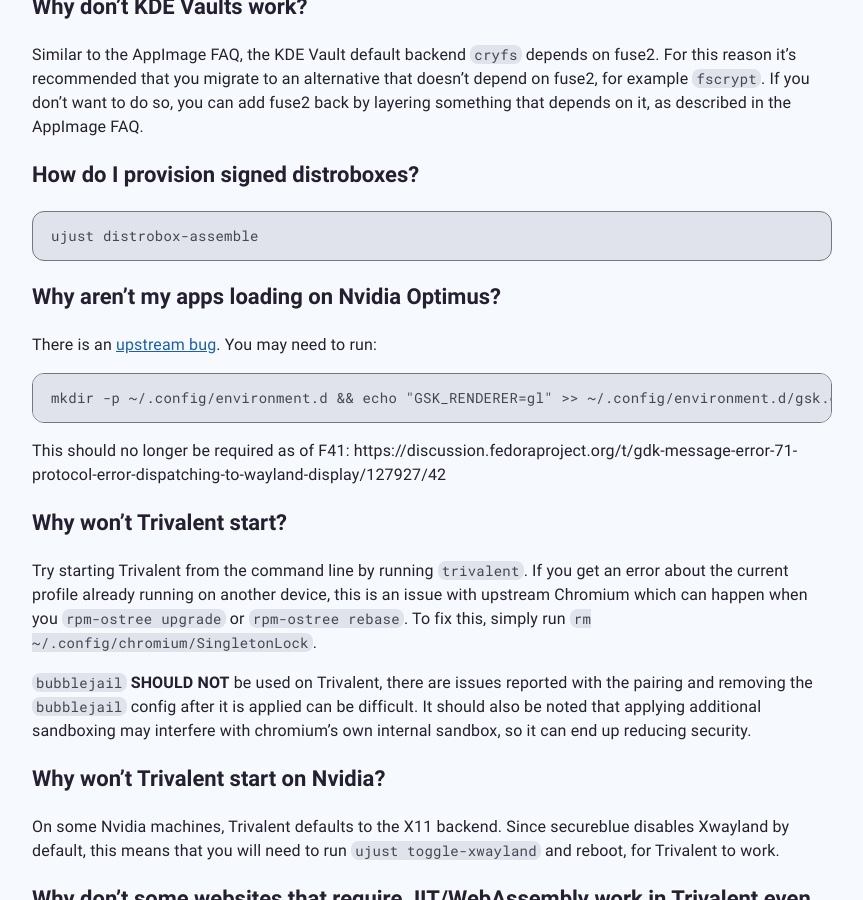
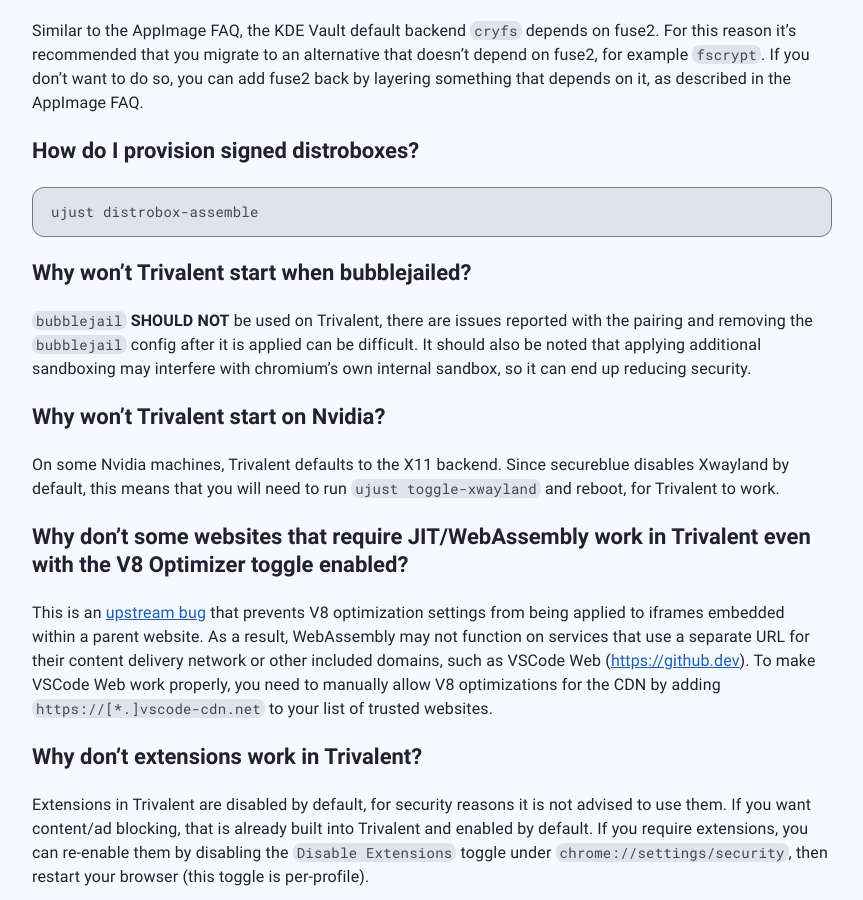
Before and after one commit to secureblue/secureblue.github.io, a Jekyll site: the page built from content/FAQ.md, in a window 1280 px wide and 900 px high, scrolled down 3997 px. Shown: the whole window, without its empty margins (208-1071 px from the left). Built offline with Jekyll 4.4.1, drawn with Linux system fonts in a browser that asks for light colours; some of the changed text lies outside the part shown.

Commit message:
docs: Trivalent-related cleanup

````diff
--- a/content/FAQ.md
+++ b/content/FAQ.md
@@ -26,10 +26,9 @@
 - [Why don't my AppImages work?](#appimage)
 - [Why don't KDE Vaults work?](#kde-vaults)
 - [How do I provision signed distroboxes?](#distrobox-assemble)
-- [Why aren't my apps loading on Nvidia Optimus?](#nvidia-optimus)
-- [Why won't Trivalent start?](#trivalent-start)
-- [Why won't Trivalent start on Nvidia?](#trivalent-start-nvidia)
-- [Why don't some websites that require JIT/WebAssembly work in Trivalent even with the V8 Optimizer toggle enabled?](#trivalent-exceptions)
+- [Why won't Trivalent start when bubblejailed?](#trivalent-bubblejail)
+- [Why won't Trivalent start on Nvidia?](#trivalent-nvidia)
+- [Why don't some websites that require JIT/WebAssembly work in Trivalent even with the V8 Optimizer toggle enabled?](#trivalent-v8-exceptions)
 - [Why don't extensions work in Trivalent?](#trivalent-extensions)
 - [How do I customize secureblue?](#customization)
 
@@ -169,31 +168,18 @@
 ujust distrobox-assemble
 ```
 
-### Why aren't my apps loading on Nvidia Optimus?
-{: #nvidia-optimus}
-
-There is an [upstream bug](https://discussion.fedoraproject.org/t/gdk-message-error-71-protocol-error-dispatching-to-wayland-display/127927/21). You may need to run:
-
-```
-mkdir -p ~/.config/environment.d && echo "GSK_RENDERER=gl" >> ~/.config/environment.d/gsk.conf
-```
-
-This should no longer be required as of F41: https://discussion.fedoraproject.org/t/gdk-message-error-71-protocol-error-dispatching-to-wayland-display/127927/42
-
-### Why won't Trivalent start?
-{: #trivalent-start}
-
-Try starting Trivalent from the command line by running `trivalent`. If you get an error about the current profile already running on another device, this is an issue with upstream Chromium which can happen when you `rpm-ostree upgrade` or `rpm-ostree rebase`. To fix this, simply run `rm ~/.config/chromium/SingletonLock`.
+### Why won't Trivalent start when bubblejailed?
+{: #trivalent-bubblejail}
 
 `bubblejail` **SHOULD NOT** be used on Trivalent, there are issues reported with the pairing and removing the `bubblejail` config after it is applied can be difficult. It should also be noted that applying additional sandboxing may interfere with chromium's own internal sandbox, so it can end up reducing security.
 
 ### Why won't Trivalent start on Nvidia?
-{: #trivalent-start-nvidia}
+{: #trivalent-nvidia}
 
 On some Nvidia machines, Trivalent defaults to the X11 backend. Since secureblue disables Xwayland by default, this means that you will need to run `ujust toggle-xwayland` and reboot, for Trivalent to work.
 
 ### Why don't some websites that require JIT/WebAssembly work in Trivalent even with the V8 Optimizer toggle enabled?
-{: #trivalent-exceptions}
+{: #trivalent-v8-exceptions}
 
 This is an [upstream bug](https://issues.chromium.org/issues/373893056) that prevents V8 optimization settings from being applied to iframes embedded within a parent website. As a result, WebAssembly may not function on services that use a separate URL for their content delivery network or other included domains, such as VSCode Web ([https://github.dev](https://github.dev)). To make VSCode Web work properly, you need to manually allow V8 optimizations for the CDN by adding `https://[*.]vscode-cdn.net` to your list of trusted websites.
 
````
